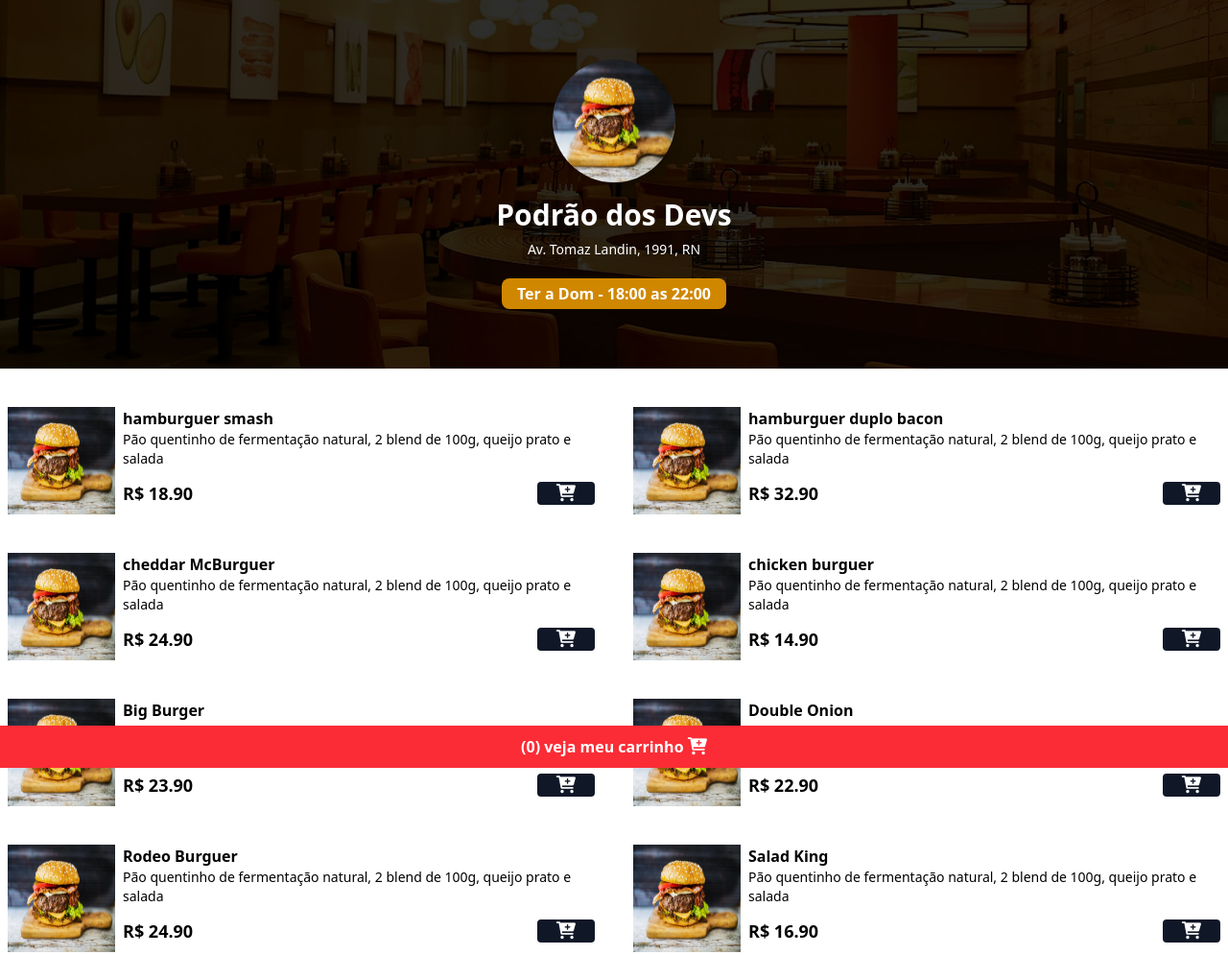
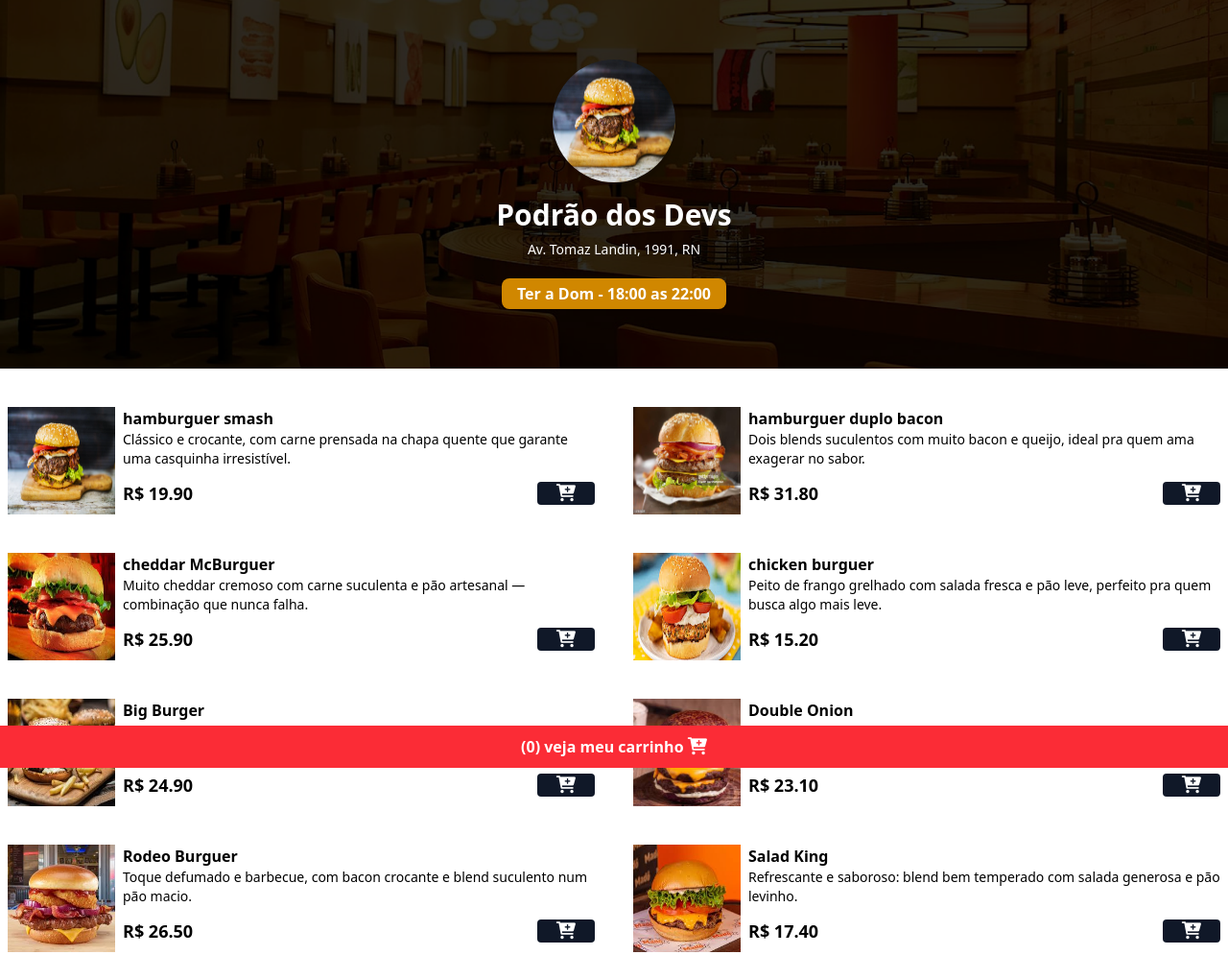
Before and after one commit to ExoticAndrew/trabalho_web, a website: page index.html in a window 1280 px wide. Shown: the top 995 px of the page at 96% size. Drawn offline with Linux system fonts and the light colour scheme.

Commit message:
ajuste das imagens

```diff
--- a/index.html
+++ b/index.html
@@ -36,10 +36,10 @@
 
             <div>
                 <p class="font-bold">hamburguer smash</p>
-                <p class="text-sm">Pão quentinho de fermentação natural, 2 blend de 100g, queijo prato e salada</p>
+                <p class="text-sm">Clássico e crocante, com carne prensada na chapa quente que garante uma casquinha irresistível.</p>
 
                 <div class="flex items-center gap-2 justify-between mt-3">
-                    <p class="text-lg font-bold">R$ 18.90</p>
+                    <p class="text-lg font-bold">R$ 19.90</p>
                     <button class="bg-gray-900 hover:bg-gray-700 px-5 rounded add-to-card-btn"
                         data-name="hamburguer smash" data-price="18.90"><i
                             class="fa fa-cart-plus text-lg text-white"></i></button>
@@ -48,14 +48,15 @@
         </div>
 
         <div class="flex gap-2">
-            <img class="w-28 h-28 ronded-md" src="assets/hamb-logo.webp" alt="hamburguer">
+            <img class="w-28 h-28 ronded-md" src="./assets/duplo bacon.png" alt="hamburguer">
 
             <div>
                 <p class="font-bold">hamburguer duplo bacon</p>
-                <p class="text-sm">Pão quentinho de fermentação natural, 2 blend de 100g, queijo prato e salada</p>
+                <p class="text-sm">Dois blends suculentos com muito bacon e queijo, ideal pra quem ama exagerar no sabor.
+                </p>
 
                 <div class="flex items-center gap-2 justify-between mt-3">
-                    <p class="text-lg font-bold">R$ 32.90</p>
+                    <p class="text-lg font-bold">R$ 31.80</p>
                     <button class="bg-gray-900 hover:bg-gray-700 px-5 rounded add-to-card-btn"
                         data-name="hamburguer duplo bacon" data-price="32.90"><i
                             class="fa fa-cart-plus text-lg text-white"></i></button>
@@ -64,14 +65,14 @@
         </div>
 
         <div class="flex gap-2">
-            <img class="w-28 h-28 ronded-md" src="assets/hamb-logo.webp" alt="hamburguer">
+            <img class="w-28 h-28 ronded-md" src="/assets/cheddar..png" alt="hamburguer">
 
             <div>
                 <p class="font-bold">cheddar McBurguer</p>
-                <p class="text-sm">Pão quentinho de fermentação natural, 2 blend de 100g, queijo prato e salada</p>
+                <p class="text-sm">Muito cheddar cremoso com carne suculenta e pão artesanal — combinação que nunca falha.</p>
 
                 <div class="flex items-center gap-2 justify-between mt-3">
-                    <p class="text-lg font-bold">R$ 24.90</p>
+                    <p class="text-lg font-bold">R$ 25.90</p>
                     <button class="bg-gray-900 hover:bg-gray-700 px-5 rounded add-to-card-btn"
                         data-name="cheddar McBurguer" data-price="24.90"><i
                             class="fa fa-cart-plus text-lg text-white"></i></button>
@@ -80,14 +81,14 @@
         </div>
 
         <div class="flex gap-2">
-            <img class="w-28 h-28 ronded-md" src="assets/hamb-logo.webp" alt="hamburguer">
+            <img class="w-28 h-28 ronded-md" src="/assets/Chicken..png" alt="hamburguer">
 
             <div>
                 <p class="font-bold">chicken burguer</p>
-                <p class="text-sm">Pão quentinho de fermentação natural, 2 blend de 100g, queijo prato e salada</p>
+                <p class="text-sm">Peito de frango grelhado com salada fresca e pão leve, perfeito pra quem busca algo mais leve.</p>
 
                 <div class="flex items-center gap-2 justify-between mt-3">
-                    <p class="text-lg font-bold">R$ 14.90</p>
+                    <p class="text-lg font-bold">R$ 15.20</p>
                     <button class="bg-gray-900 hover:bg-gray-700 px-5 rounded add-to-card-btn"
                         data-name="chicken burguer" data-price="14.90"><i
                             class="fa fa-cart-plus text-lg text-white"></i></button>
@@ -96,14 +97,14 @@
         </div>
 
         <div class="flex gap-2">
-            <img class="w-28 h-28 ronded-md" src="assets/hamb-logo.webp" alt="hamburguer">
+            <img class="w-28 h-28 ronded-md" src="/assets/biggg.png" alt="hamburguer">
 
             <div>
                 <p class="font-bold">Big Burger</p>
-                <p class="text-sm">Pão quentinho de fermentação natural, 2 blend de 100g, queijo prato e salada</p>
+                <p class="text-sm">Grande no nome e no sabor: duplo blend, muito queijo e salada, ideal pra matar a fome de verdade.</p>
 
                 <div class="flex items-center gap-2 justify-between mt-3">
-                    <p class="text-lg font-bold">R$ 23.90</p>
+                    <p class="text-lg font-bold">R$ 24.90</p>
                     <button class="bg-gray-900 hover:bg-gray-700 px-5 rounded add-to-card-btn" data-name="Big Burger"
                         data-price="23.90"><i class="fa fa-cart-plus text-lg text-white"></i></button>
                 </div>
@@ -111,14 +112,14 @@
         </div>
 
         <div class="flex gap-2">
-            <img class="w-28 h-28 ronded-md" src="assets/hamb-logo.webp" alt="hamburguer">
+            <img class="w-28 h-28 ronded-md" src="/assets/onion.png" alt="hamburguer">
 
             <div>
                 <p class="font-bold">Double Onion</p>
-                <p class="text-sm">Pão quentinho de fermentação natural, 2 blend de 100g, queijo prato e salada</p>
+                <p class="text-sm">Explosão de sabor com cebola caramelizada, muito queijo e dois suculentos hambúrgueres.</p>
 
                 <div class="flex items-center gap-2 justify-between mt-3">
-                    <p class="text-lg font-bold">R$ 22.90</p>
+                    <p class="text-lg font-bold">R$ 23.10</p>
                     <button class="bg-gray-900 hover:bg-gray-700 px-5 rounded add-to-card-btn" data-name="Double Onion"
                         data-price="22.90"><i class="fa fa-cart-plus text-lg text-white"></i></button>
                 </div>
@@ -126,14 +127,14 @@
         </div>
 
         <div class="flex gap-2">
-            <img class="w-28 h-28 ronded-md" src="assets/hamb-logo.webp" alt="hamburguer">
+            <img class="w-28 h-28 ronded-md" src="/assets/rodeio.png" alt="hamburguer">
 
             <div>
                 <p class="font-bold">Rodeo Burguer</p>
-                <p class="text-sm">Pão quentinho de fermentação natural, 2 blend de 100g, queijo prato e salada</p>
+                <p class="text-sm">Toque defumado e barbecue, com bacon crocante e blend suculento num pão macio.</p>
 
                 <div class="flex items-center gap-2 justify-between mt-3">
-                    <p class="text-lg font-bold">R$ 24.90</p>
+                    <p class="text-lg font-bold">R$ 26.50</p>
                     <button class="bg-gray-900 hover:bg-gray-700 px-5 rounded add-to-card-btn" data-name="Rodeo Burguer"
                         data-price="24.90"><i class="fa fa-cart-plus text-lg text-white"></i></button>
                 </div>
@@ -141,14 +142,14 @@
         </div>
 
         <div class="flex gap-2">
-            <img class="w-28 h-28 ronded-md" src="assets/hamb-logo.webp" alt="hamburguer">
+            <img class="w-28 h-28 ronded-md" src="/assets/big salad.jpg" alt="hamburguer">
 
             <div>
                 <p class="font-bold">Salad King</p>
-                <p class="text-sm">Pão quentinho de fermentação natural, 2 blend de 100g, queijo prato e salada</p>
+                <p class="text-sm">Refrescante e saboroso: blend bem temperado com salada generosa e pão levinho.</p>
 
                 <div class="flex items-center gap-2 justify-between mt-3">
-                    <p class="text-lg font-bold">R$ 16.90</p>
+                    <p class="text-lg font-bold">R$ 17.40</p>
                     <button class="bg-gray-900 hover:bg-gray-700 px-5 rounded add-to-card-btn" data-name="Salad King"
                         data-price="16.90"><i class="fa fa-cart-plus text-lg text-white"></i></button>
                 </div>
```
Also changed, not shown: assets/Chicken..png (added), assets/big salad.jpg (added), assets/biggg.png (added), assets/cheddar..png (added), assets/duplo bacon.png (added), assets/onion.png (added), assets/rodeio.png (added).
